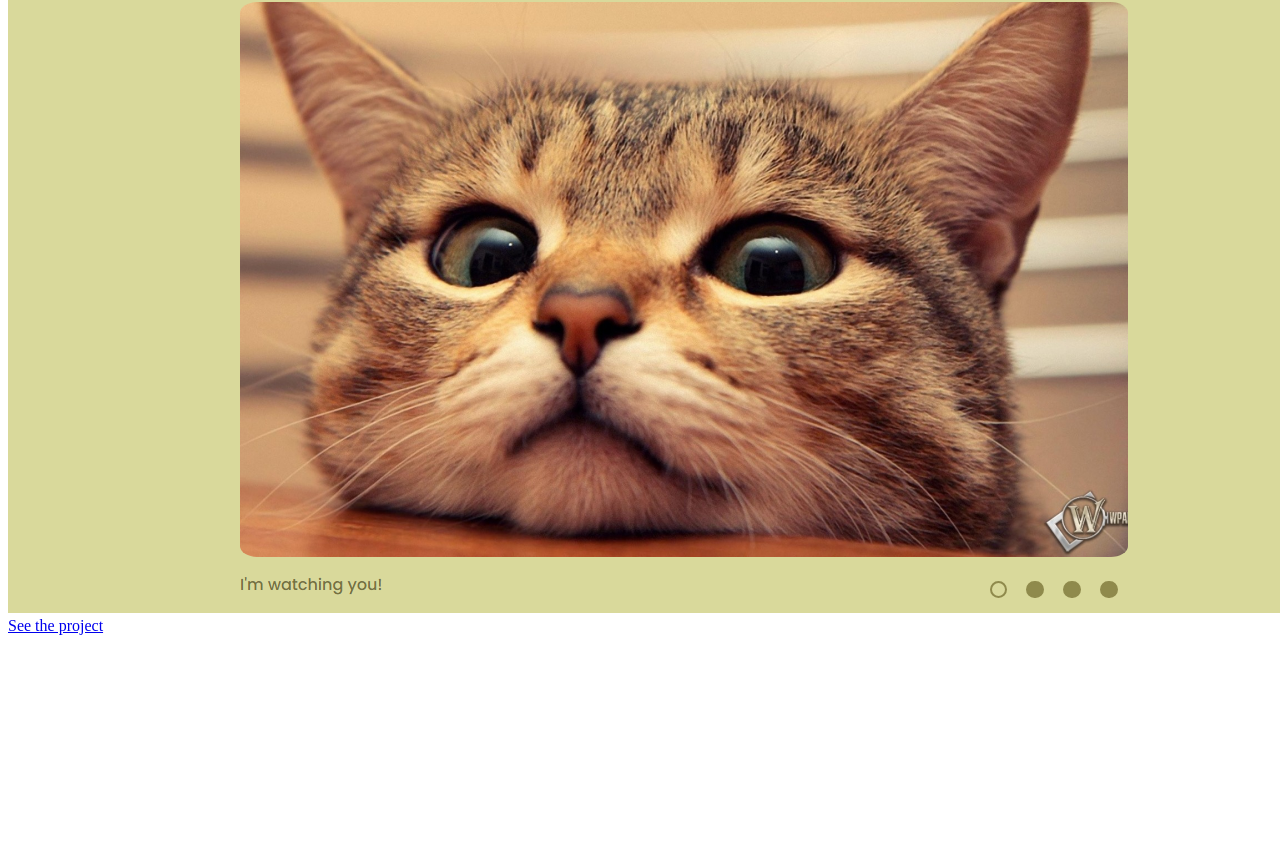
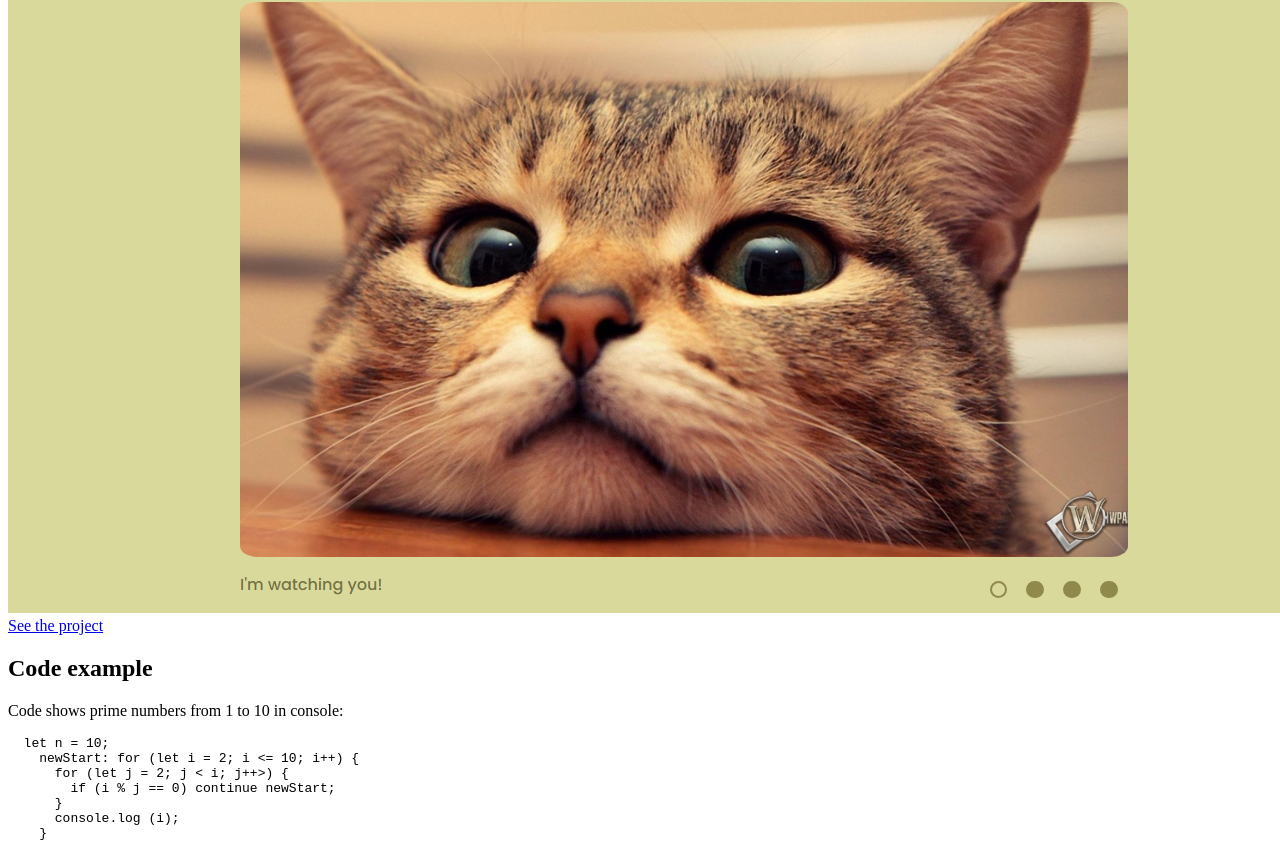
Before and after one commit to NatalliaZel/rsschool-CV, a plain HTML site: page index.html in a window 1280 px wide. Shown: the part 4442-5296 px from the top of the page. Before the commit the page ends 5085 px from the top, so only its background shows below. Drawn offline with Linux system fonts and the light colour scheme.

Commit message:
feat: add code in index.html

```diff
--- a/index.html
+++ b/index.html
@@ -385,6 +385,27 @@
                   </div>
                 </div>
               </section>
+
+              <section class="content-code code" id="code">
+                <h2 class="code-title title">Code example</h2>
+                <div class="code-line line"></div>
+                <div class="code-container">
+                  <p class="code-text">
+                    Code shows prime numbers from 1 to 10 in console:
+                  </p>
+                  <div class="code-wrapper">
+                    <pre class="code-example">
+  let n = 10;
+    newStart: for (let i = 2; i &lt;= 10; i++) {
+      for (let j = 2; j &lt; i; j++>) {
+        if (i % j == 0) continue newStart;
+      }
+      console.log (i);
+    }</pre
+                    >
+                  </div>
+                </div>
+              </section>
             </div>
           </div>
         </main>
```
